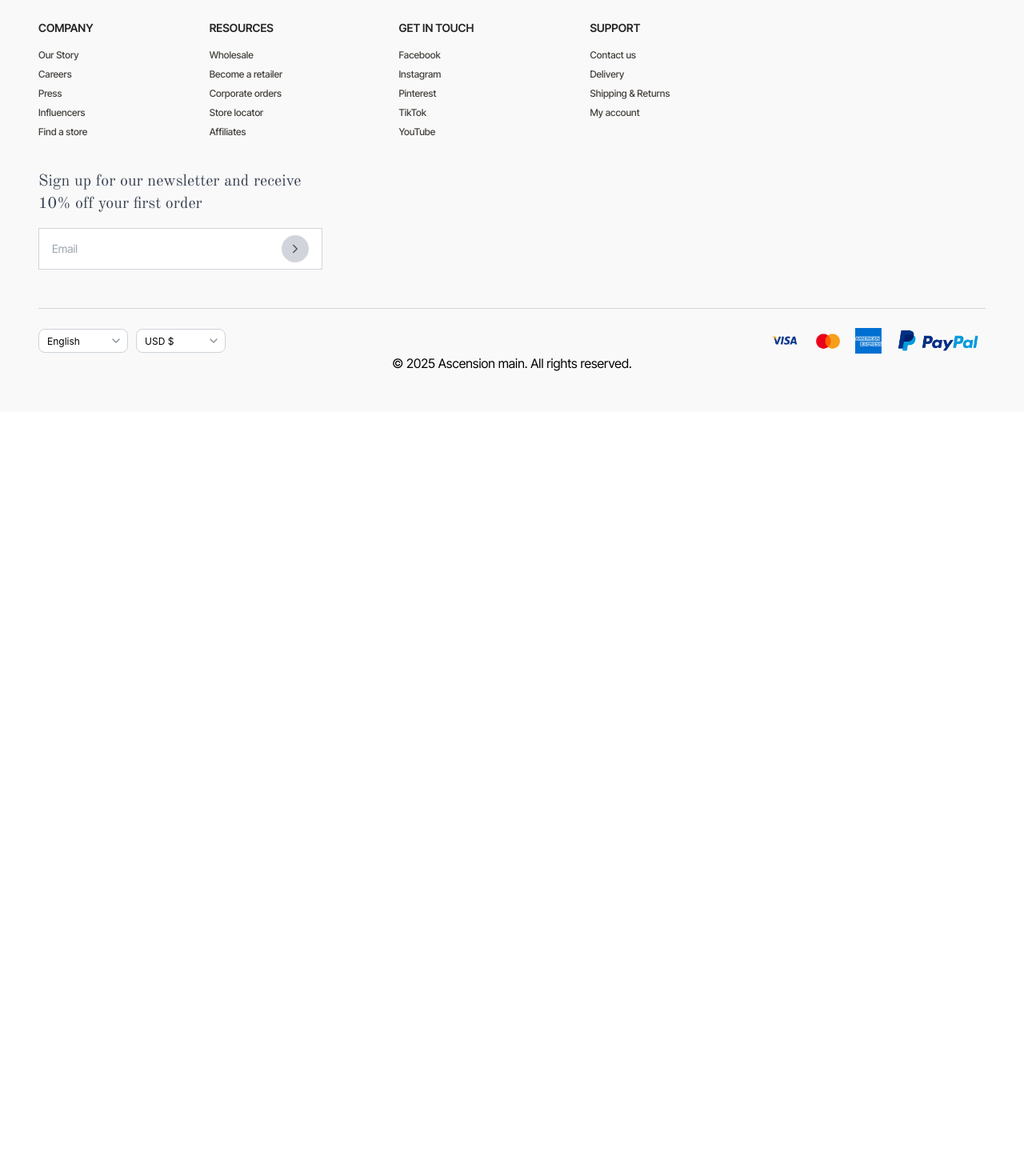
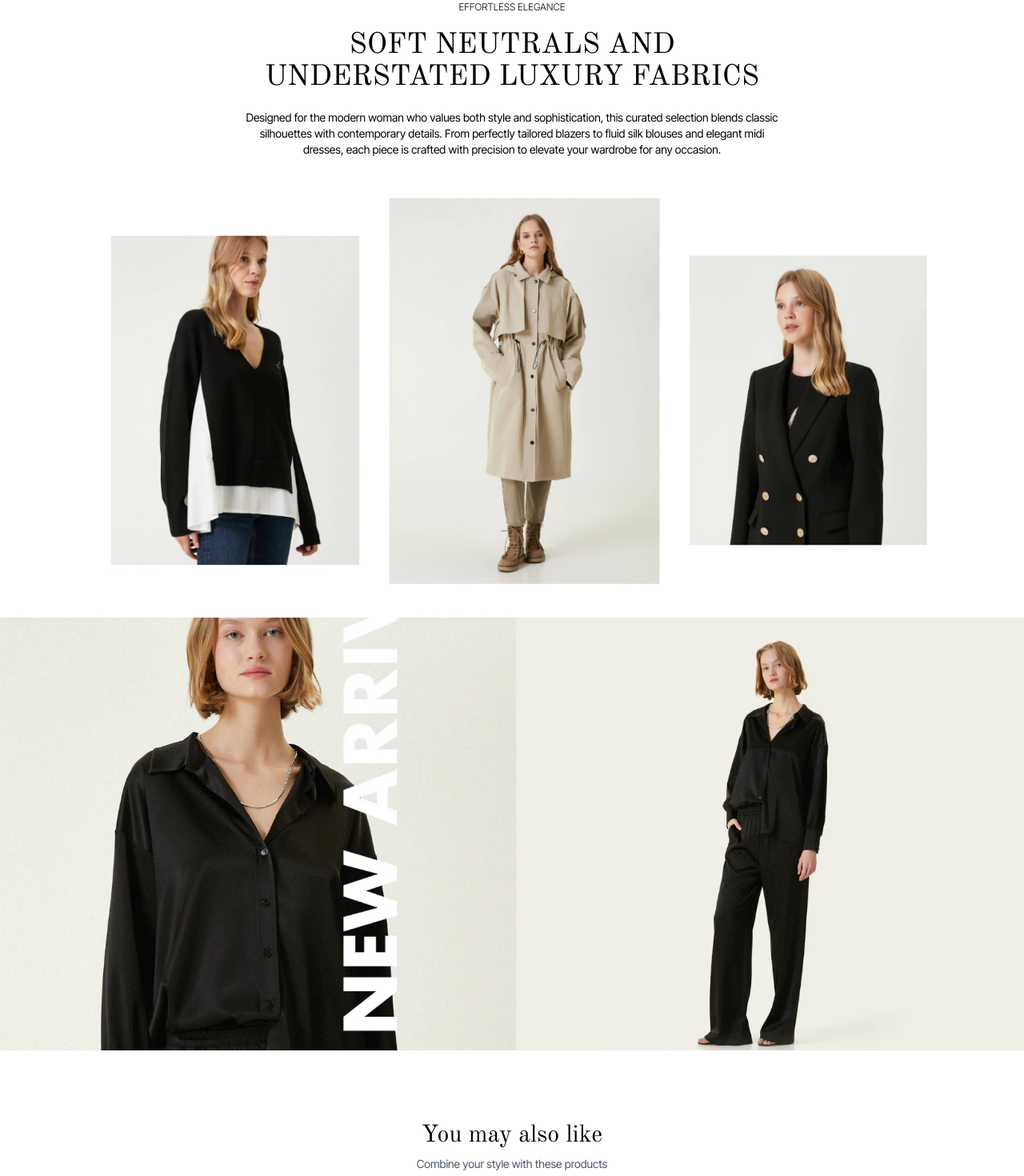
Before and after one commit to Strive-Gaming-Hub/e-commerce-frontend, a Next.js app: page /collections/bestsellers/1 in a window 1280 px wide. Shown: the part 1300-2770 px from the top of the page at 80% size. Before the commit the page ends 1815 px from the top, so only its background shows below. Built offline with nearby package versions, Linux system fonts and the light colour scheme.

Commit message:
created a plus section for e-commerce page

```diff
--- a/src/app/collections/[collectionName]/[collectionId]/page.jsx
+++ b/src/app/collections/[collectionName]/[collectionId]/page.jsx
@@ -1,5 +1,9 @@
 import ProductGallery from "@/components/ProductGallery";
 import ProductDetails from "@/components/ProductDetails";
+import ProductsContainer from "@/components/ProductsContainer";
+import CardContainer from "@/components/ProductsSection/CardContainer";
+import BestsellerCard from "@/components/Bestseller/BestsellerCard";
+import APlusSection from "@/components/Sections/APlusSection";
 
 export default function Page({params}) {
 
@@ -12,6 +16,10 @@ export default function Page({params}) {
             </div>
         </div>
         <hr className="my-4" />
+        <APlusSection />
+        <ProductsContainer title="You may also like" subtitle="Combine your style with these products">
+            <CardContainer renderCard={(product) => <BestsellerCard key={product.id} product={product} />}></CardContainer>
+        </ProductsContainer>
     </>
     )
 }
--- a/src/components/ProductsContainer.jsx
+++ b/src/components/ProductsContainer.jsx
@@ -18,7 +18,7 @@ const ProductsContainer = ({ highlightText, title, subtitle, children, ctaText,
             {subtitle && <p className="text-sm text-gray-600 mt-2">{subtitle}</p>}
 
             {children && <div className="my-6">{children}</div>}
-            <Button text={ctaText} onClick={()=>router.push(ctaUrl)} className="border-black text-black hover:bg-black hover:text-white" />
+            {ctaText && <Button text={ctaText} onClick={()=>router.push(ctaUrl)} className="border-black text-black hover:bg-black hover:text-white" />}
         </section>
     );
 };
--- /dev/null
+++ b/src/components/Sections/APlusSection.jsx
@@ -0,0 +1,15 @@
+import Image from "next/image";
+
+export default function APlusSection() {
+    return (
+        <div className="w-full min-h-screen">
+            <div className="w-full flex flex-col items-center justify-center gap-5 mt-10">
+                <p className="text-xs uppercase font-light">Effortless Elegance</p>
+                <h2 className="text-4xl text-center font-logo">SOFT NEUTRALS AND<br /> UNDERSTATED LUXURY FABRICS</h2>
+                <p className="text-sm text-center">Designed for the modern woman who values both style and sophistication, this curated selection blends classic<br/> silhouettes with contemporary details. From perfectly tailored blazers to fluid silk blouses and elegant midi<br/> dresses, each piece is crafted with precision to elevate your wardrobe for any occasion.</p>
+            </div>
+            <Image width={1000} height={1000} src="/aplus/1.png" alt="" className="w-full h-auto object-cover my-10" />
+            <Image width={1000} height={1000} src="/aplus/2.png" alt="" className="w-full h-auto object-cover my-10" />
+        </div>
+    )
+}
```
Also changed, not shown: public/aplus/1.png (added), public/aplus/2.png (added).
